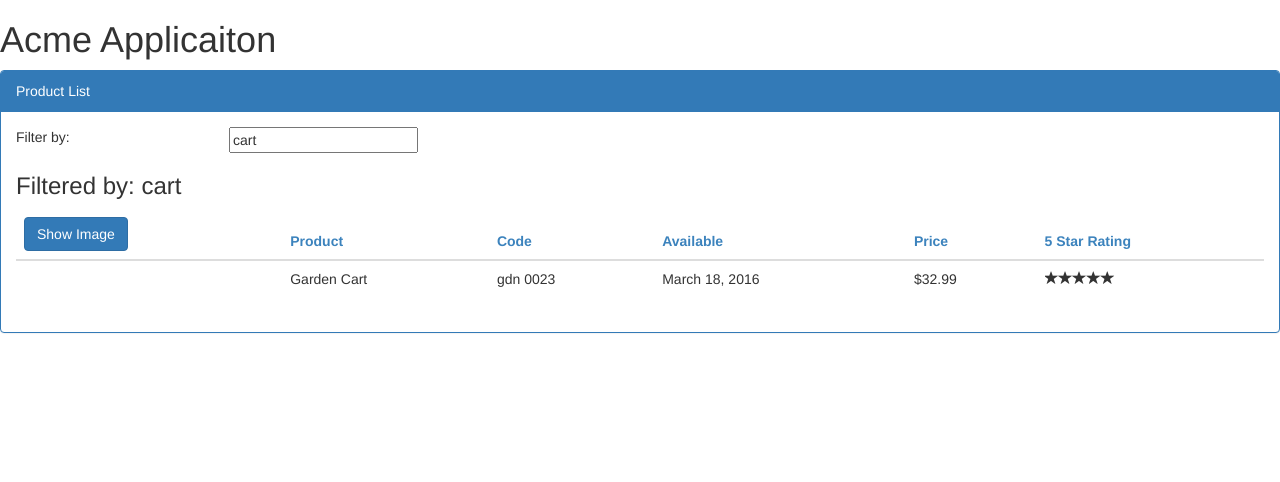
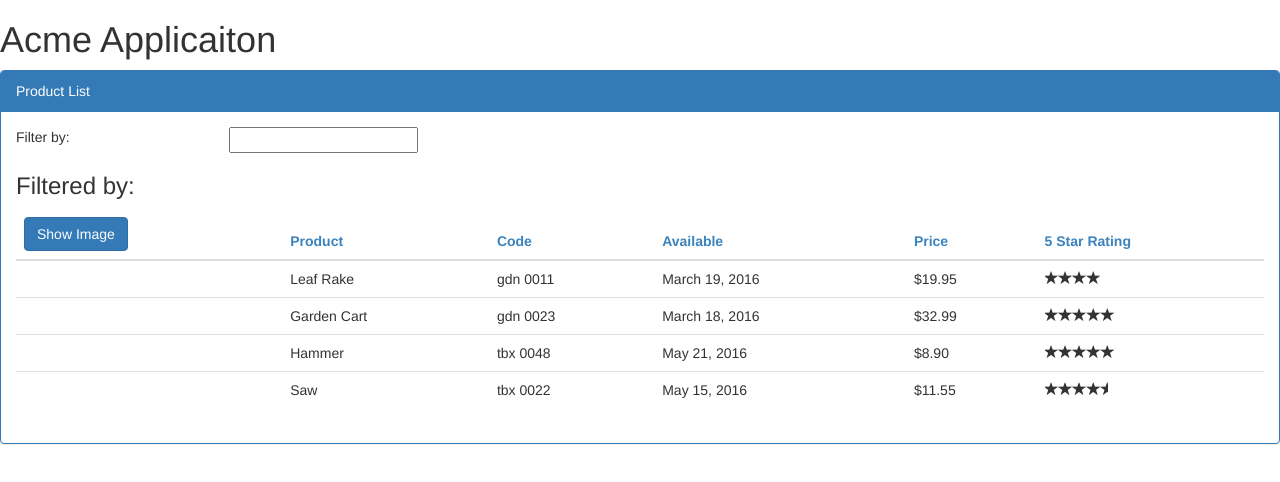
Before and after one commit to achyutdev/angularApp, an Angular app: page / in a window 1280 px wide. Shown: the top 482 px of the page. Built offline with nearby package versions, Linux system fonts and the light colour scheme.

Commit message:
Product service is added

```diff
--- a/src/app/app.component.ts
+++ b/src/app/app.component.ts
@@ -1,4 +1,5 @@
 import { Component } from '@angular/core';
+import { ProductService } from './products/product.service';
 
 @Component({
   selector:'pm-root',
@@ -7,7 +8,8 @@
       <h1>{{pageTitle}}</h1>
       <pm-products></pm-products>
     </div>
-  `
+  `,
+  providers:[ProductService]
 })
 export class AppComponent{
   pageTitle: string ='Acme Applicaiton';
--- a/src/app/products/product-list.component.ts
+++ b/src/app/products/product-list.component.ts
@@ -1,5 +1,6 @@
 import{ Component, OnInit} from '@angular/core';
 import{ IProduct } from './product';
+import { ProductService } from './product.service';
 
 @Component({
     selector: 'pm-products',
@@ -22,52 +23,9 @@
     }
 
     filteredProducts: IProduct[];
-    products: IProduct[]= [
-        {
-            "productId": 1,
-            "productName": "Leaf Rake",
-            "productCode": "GDN-0011",
-            "releaseDate": "March 19, 2016",
-            "description": "Leaf rake with 48-inch wooden handle.",
-            "price": 19.95,
-            "starRating": 3.2,
-            "imageUrl": "http://openclipart.org/image/300px/svg_to_png/26215/Anonymous_Leaf_Rake.png"
-        },
-        {
-            "productId": 2,
-            "productName": "Garden Cart",
-            "productCode": "GDN-0023",
-            "releaseDate": "March 18, 2016",
-            "description": "15 gallon capacity rolling garden cart",
-            "price": 32.99,
-            "starRating": 4.2,
-            "imageUrl": "http://openclipart.org/image/300px/svg_to_png/58471/garden_cart.png"
-        },
-        {
-            "productId": 5,
-            "productName": "Hammer",
-            "productCode": "TBX-0048",
-            "releaseDate": "May 21, 2016",
-            "description": "Curved claw steel hammer",
-            "price": 8.9,
-            "starRating": 4.8,
-            "imageUrl": "http://openclipart.org/image/300px/svg_to_png/73/rejon_Hammer.png"
-        },
-        {
-            "productId": 8,
-            "productName": "Saw",
-            "productCode": "TBX-0022",
-            "releaseDate": "May 15, 2016",
-            "description": "15-inch steel blade hand saw",
-            "price": 11.55,
-            "starRating": 3.7,
-            "imageUrl": "http://openclipart.org/image/300px/svg_to_png/27070/egore911_saw.png"
-        }
-    ];
+    products: IProduct[]= [];
 
-    constructor(){
-        this.filteredProducts =this.products;
-        this.listFilter = 'cart';
+    constructor(private _productService: ProductService){
     }
     onRatingClicked(message: string):void{
         this.pageTitle ='Product List: '+message;
@@ -82,7 +40,8 @@
         this.showImage=!this.showImage;
     }
     ngOnInit(): void{
-        console.log('In Oninit!');
+        this.products = this._productService.getProducts();
+        this.filteredProducts =this.products;
 
     }
 }
--- /dev/null
+++ b/src/app/products/product.service.ts
@@ -0,0 +1,52 @@
+import {Injectable} from '@angular/core';
+import {IProduct} from './product';
+
+@Injectable()
+export class ProductService{
+
+ getProducts(): IProduct[]{
+     return [
+        {
+            "productId": 1,
+            "productName": "Leaf Rake",
+            "productCode": "GDN-0011",
+            "releaseDate": "March 19, 2016",
+            "description": "Leaf rake with 48-inch wooden handle.",
+            "price": 19.95,
+            "starRating": 3.2,
+            "imageUrl": "http://openclipart.org/image/300px/svg_to_png/26215/Anonymous_Leaf_Rake.png"
+        },
+        {
+            "productId": 2,
+            "productName": "Garden Cart",
+            "productCode": "GDN-0023",
+            "releaseDate": "March 18, 2016",
+            "description": "15 gallon capacity rolling garden cart",
+            "price": 32.99,
+            "starRating": 4.2,
+            "imageUrl": "http://openclipart.org/image/300px/svg_to_png/58471/garden_cart.png"
+        },
+        {
+            "productId": 5,
+            "productName": "Hammer",
+            "productCode": "TBX-0048",
+            "releaseDate": "May 21, 2016",
+            "description": "Curved claw steel hammer",
+            "price": 8.9,
+            "starRating": 4.8,
+            "imageUrl": "http://openclipart.org/image/300px/svg_to_png/73/rejon_Hammer.png"
+        },
+        {
+            "productId": 8,
+            "productName": "Saw",
+            "productCode": "TBX-0022",
+            "releaseDate": "May 15, 2016",
+            "description": "15-inch steel blade hand saw",
+            "price": 11.55,
+            "starRating": 3.7,
+            "imageUrl": "http://openclipart.org/image/300px/svg_to_png/27070/egore911_saw.png"
+        }
+    ];
+ }
+
+}
```
